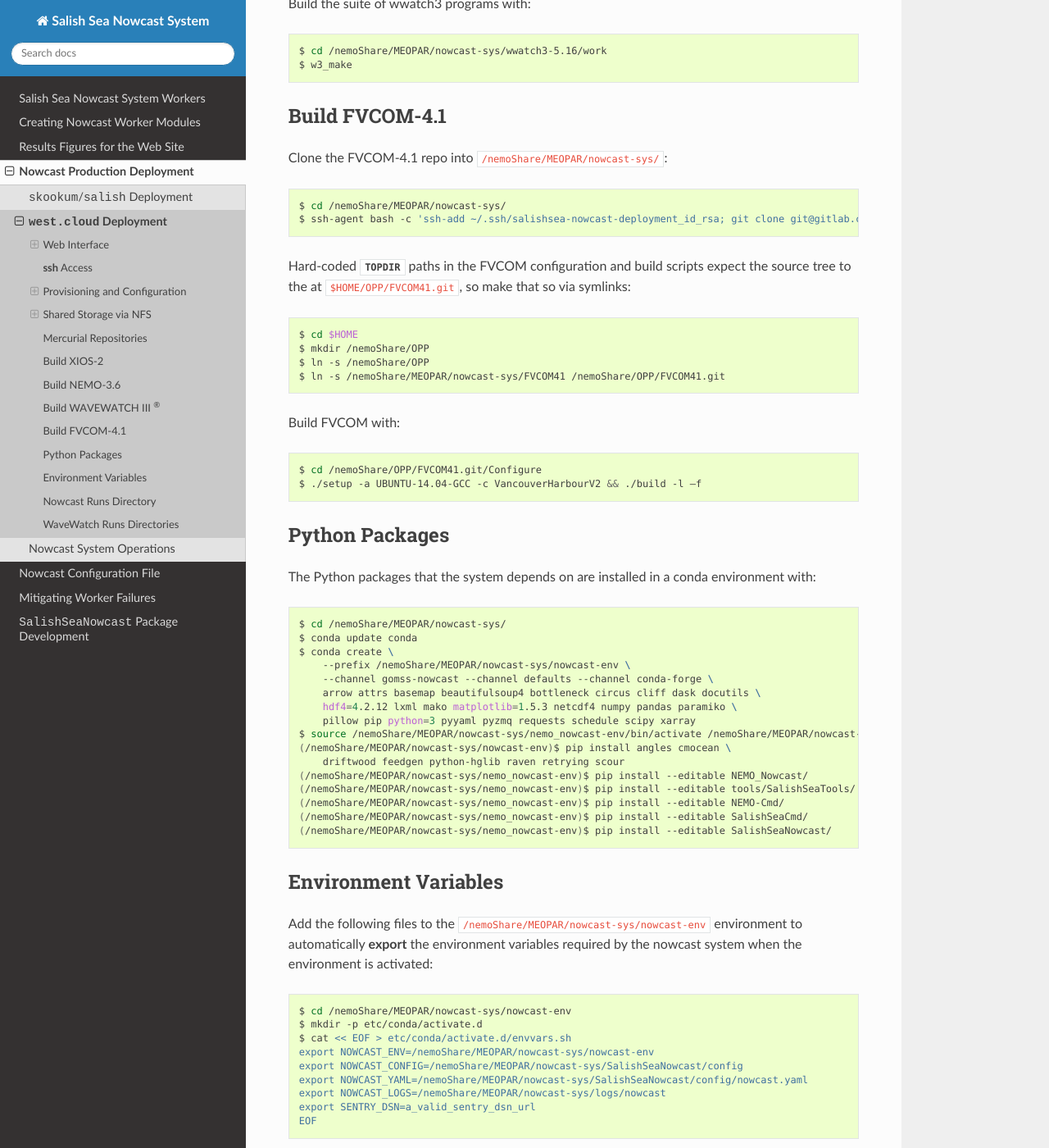
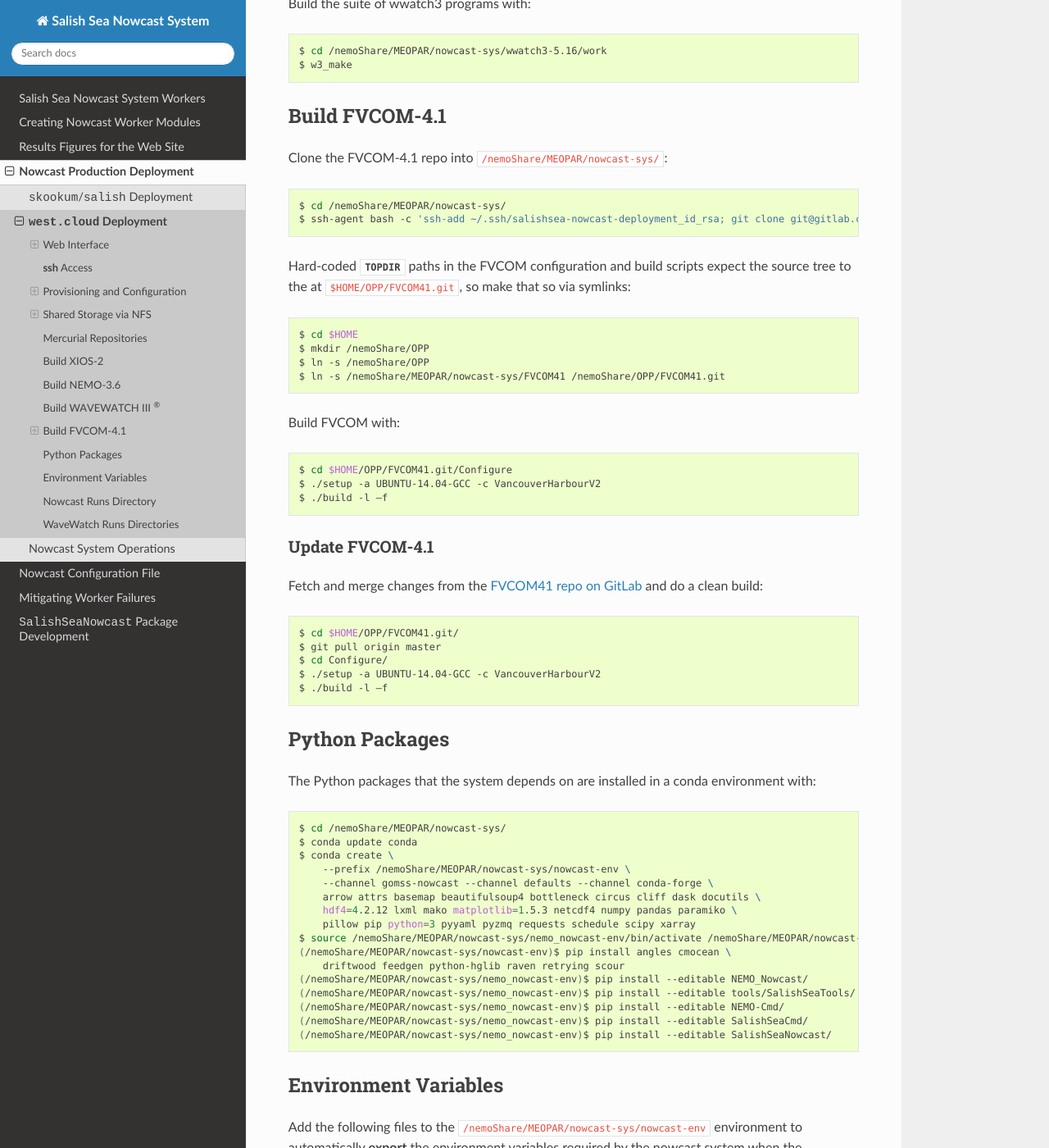
Before and after one commit to SalishSeaCast/SalishSeaNowcast, a Sphinx documentation site: the page built from docs/deployment/west_cloud.rst, in a window 1280 px wide and 1400 px high, scrolled down 10571 px. Shown: the whole window at 82% size. Built offline with Sphinx 7.4.7 and the Read the Docs theme 2.0.0, drawn with Linux system fonts in a browser that asks for light colours; the version number could not be read and is left out.

Commit message:
Update FVCOM build docs re: separate setup & build & updates from GitLab.

```diff
--- a/docs/deployment/west_cloud.rst
+++ b/docs/deployment/west_cloud.rst
@@ -568,7 +568,7 @@ Clone the FVCOM-4.1 repo into :file:`/nemoShare/MEOPAR/nowcast-sys/`:
 .. code-block:: bash
 
     $ cd /nemoShare/MEOPAR/nowcast-sys/
-    $ ssh-agent bash -c 'ssh-add ~/.ssh/salishsea-nowcast-deployment_id_rsa; git clone git@gitlab.com:mdunphy/FVCOM41.git'
+    $ ssh-agent bash -c 'ssh-add ~/.ssh/salishsea-nowcast-deployment_id_rsa; git clone git@gitlab.com:mdunphy/FVCOM41.git FVCOM41'
 
 Hard-coded :envvar:`TOPDIR` paths in the FVCOM configuration and build scripts expect the source tree to the at :file:`$HOME/OPP/FVCOM41.git`,
 so make that so via symlinks:
@@ -584,8 +584,27 @@ Build FVCOM with:
 
 .. code-block:: bash
 
-    $ cd /nemoShare/OPP/FVCOM41.git/Configure
-    $ ./setup -a UBUNTU-14.04-GCC -c VancouverHarbourV2 && ./build -l –f
+    $ cd $HOME/OPP/FVCOM41.git/Configure
+    $ ./setup -a UBUNTU-14.04-GCC -c VancouverHarbourV2
+    $ ./build -l –f
+
+
+.. _UpdateFVCOM41:
+
+Update FVCOM-4.1
+----------------
+
+Fetch and merge changes from the `FVCOM41 repo on GitLab`_ and do a clean build:
+
+.. _FVCOM41 repo on GitLab: https://gitlab.com/mdunphy/FVCOM41
+
+.. code-block:: bash
+
+    $ cd $HOME/OPP/FVCOM41.git/
+    $ git pull origin master
+    $ cd Configure/
+    $ ./setup -a UBUNTU-14.04-GCC -c VancouverHarbourV2
+    $ ./build -l –f
 
 
 Python Packages
```
